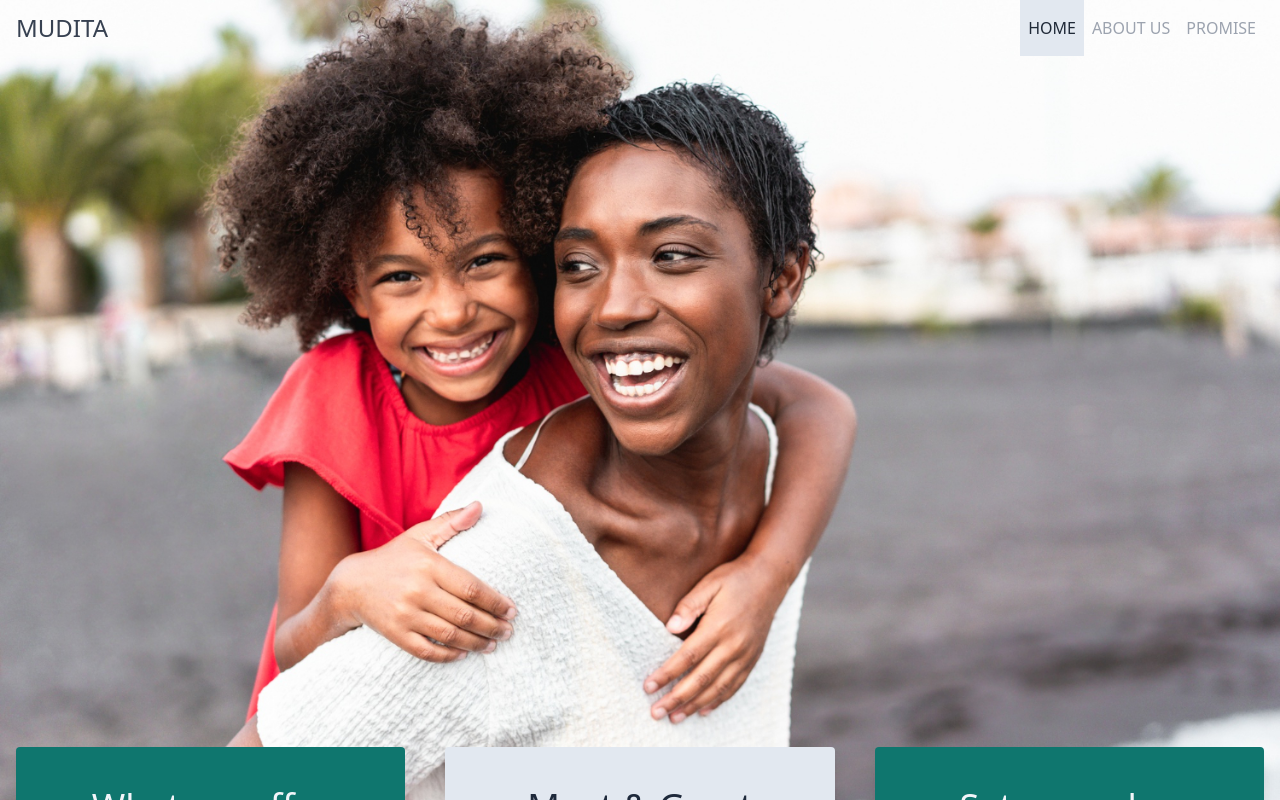
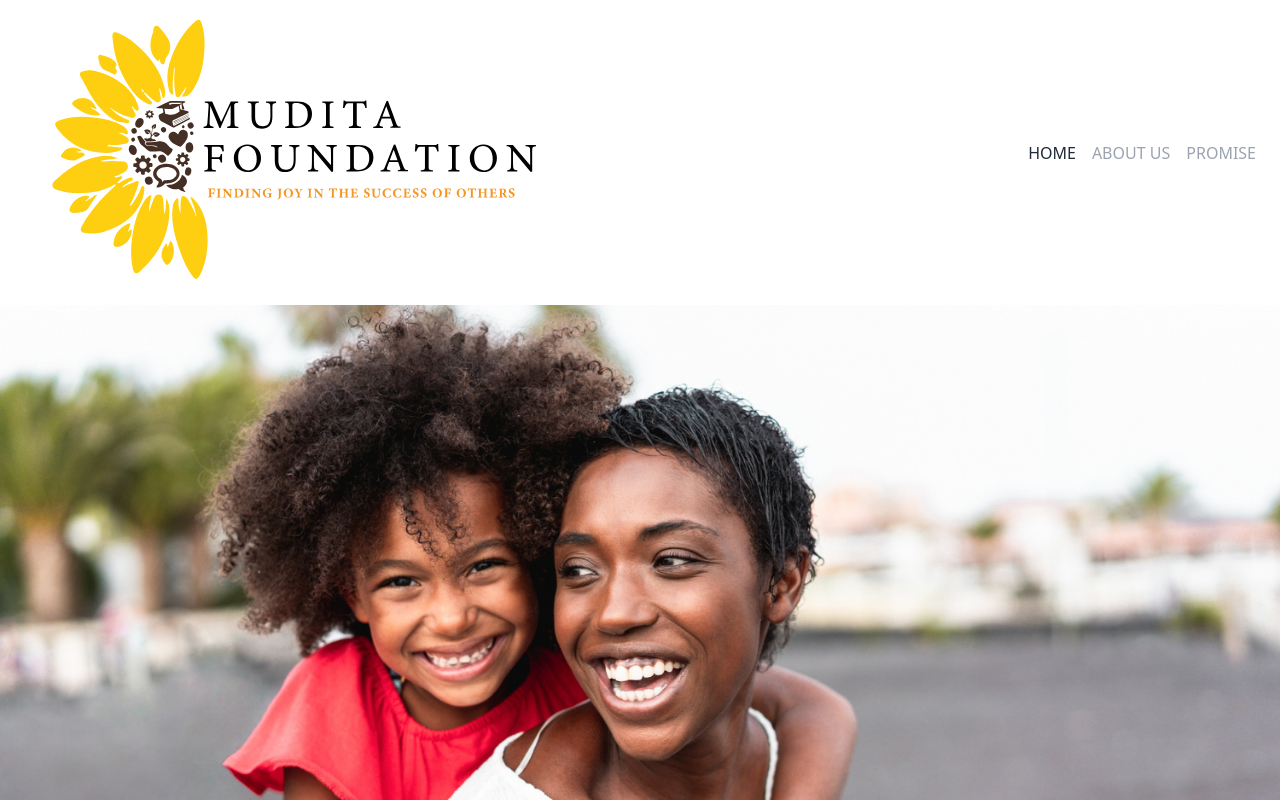
Before and after one commit to PhilaniNcube/mudita, a Next.js app: page / in a window 1280 px wide. Shown: the top 800 px of the page. Built offline with nearby package versions, Linux system fonts and the light colour scheme.

Commit message:
menu update

```diff
--- a/components/Layout/Navbar.tsx
+++ b/components/Layout/Navbar.tsx
@@ -1,8 +1,13 @@
+import {useState} from "react"
 import Link from "next/link";
 import {motion, AnimatePresence} from 'framer-motion'
 import { useRouter } from "next/router";
+import Image from "next/future/image";
+import { HiMenu } from "react-icons/hi";
 
 const Navbar = () => {
+
+  const [open, setOpen] = useState(false)
 
   const router = useRouter()
 
@@ -27,12 +32,18 @@ const Navbar = () => {
 
 
   return (
-    <header className="absolute z-20 bg-transparent top-0 left-0 right-0">
+    <header className="z-20 bg-white py-2">
       {/**Desktop Navigation Starts**/}
       <nav className="hidden md:flex max-w-7xl mx-auto px-4 justify-between items-center">
-        <h3 className="text-2xl font-light font-sans text-gray-700 uppercase">
-          Mudita
-        </h3>
+        <Link href="/">
+          <Image
+            src="/images/logo.svg"
+            width={566.9}
+            height={289.9}
+            alt="logo"
+            className="w-44 object-cover"
+          />
+        </Link>
 
         <div className="flex items-center">
           <ul className="flex items-center  h-full">
@@ -41,7 +52,7 @@ const Navbar = () => {
                 layout
                 key={item.title}
                 className={`h-full transition-all duration-500 py-4 px-2 cursor-pointer ${
-                  item.active ? "bg-slate-200" : ""
+                  item.active ? "" : ""
                 }`}
               >
                 <Link href={item.href}>
@@ -58,11 +69,60 @@ const Navbar = () => {
               </motion.li>
             ))}
           </ul>
-
         </div>
       </nav>
 
       {/**Desktop Navigation Ends**/}
+      <nav className="container flex md:hidden px-4 items-center justify-between">
+        <Link href="/">
+          <Image
+            src="/images/logo.svg"
+            width={566.9}
+            height={289.9}
+            alt="logo"
+            className="w-32 object-cover"
+          />
+        </Link>
+
+        <HiMenu
+          onClick={() => setOpen(true)}
+          className="h-12 w-12 text-gray-600"
+        />
+        <AnimatePresence exitBeforeEnter initial={false}>
+          {open && (
+            <motion.div
+              className="w-full z-30 h-screen items-center list-none bg-slate-700 p-8 flex flex-col justify-around absolute inset-0"
+              initial={{ opacity: 0 }}
+              animate={{ opacity: 1 }}
+              exit={{ opacity: 0 }}
+              transition={{ duration: 0.4 }}
+              onClick={() => setOpen(false)}
+            >
+              {navLinks.map((item) => (
+                <motion.li
+                  layout
+                  key={item.title}
+                  className={`h-full transition-all duration-500 py-4 px-2 cursor-pointer ${
+                    item.active ? "" : ""
+                  }`}
+                >
+                  <Link href={item.href}>
+                    <motion.a
+                      layout
+                      transition={{ duration: 0.3 }}
+                      className={`uppercase font-medium transition-all duration-500 ${
+                        item.active ? "text-gray-50" : "text-gray-100"
+                      }`}
+                    >
+                      {item.title}
+                    </motion.a>
+                  </Link>
+                </motion.li>
+              ))}
+            </motion.div>
+          )}
+        </AnimatePresence>
+      </nav>
 
       {/**Mobile Navigation Starts**/}
 
--- a/package.json
+++ b/package.json
@@ -11,7 +11,8 @@
     "framer-motion": "^7.2.1",
     "next": "^12.3.0",
     "react": "18.1.0",
-    "react-dom": "18.1.0"
+    "react-dom": "18.1.0",
+    "react-icons": "^4.4.0"
   },
   "devDependencies": {
     "@tailwindcss/aspect-ratio": "^0.4.2",
```
Also changed, not shown: public/images/logo.svg (added), 1 other file (tests, documents, lock files or other folders).
